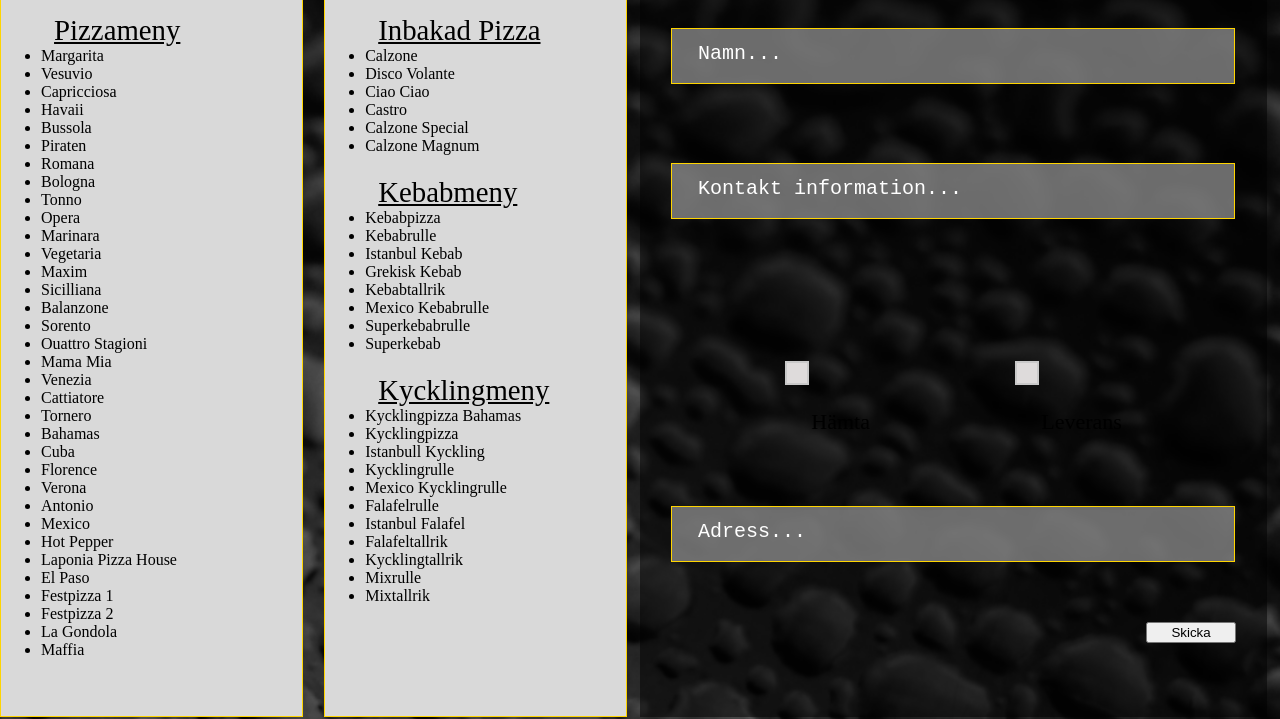
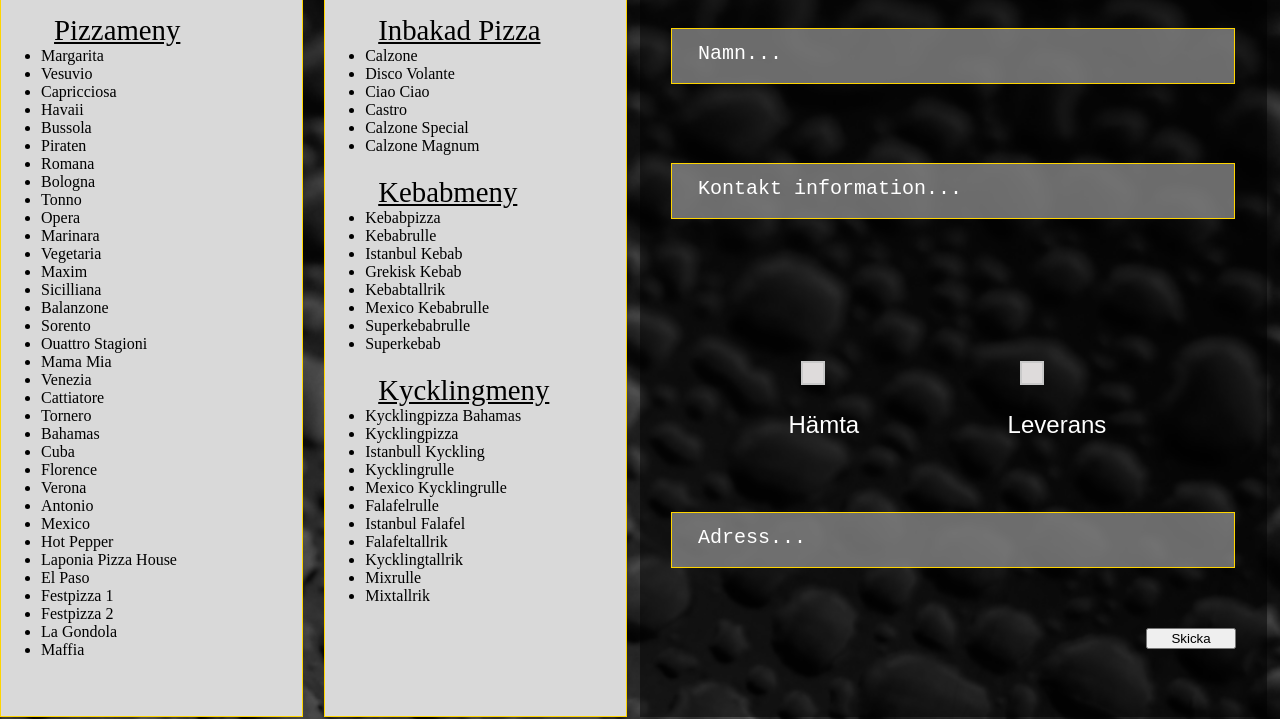
Before and after one commit to pontus-edskar/Webbteknik, a plain HTML site: page Assets/subpages/bestall.html in a window 1280 px wide. Shown: the part 98-817 px from the top of the page. Drawn offline with Linux system fonts and the light colour scheme.

Commit message:
Update main.css

```diff
--- a/Assets/main.css
+++ b/Assets/main.css
@@ -350,7 +350,7 @@ img {
         display: none;
        }
 
-       .pickUpOrDelivery h3 {
+       .pickUpOrDelivery p {
         color: #FFFFFF;
         margin-left: -3vw;
         font-family: Arial, Helvetica, sans-serif;
```
